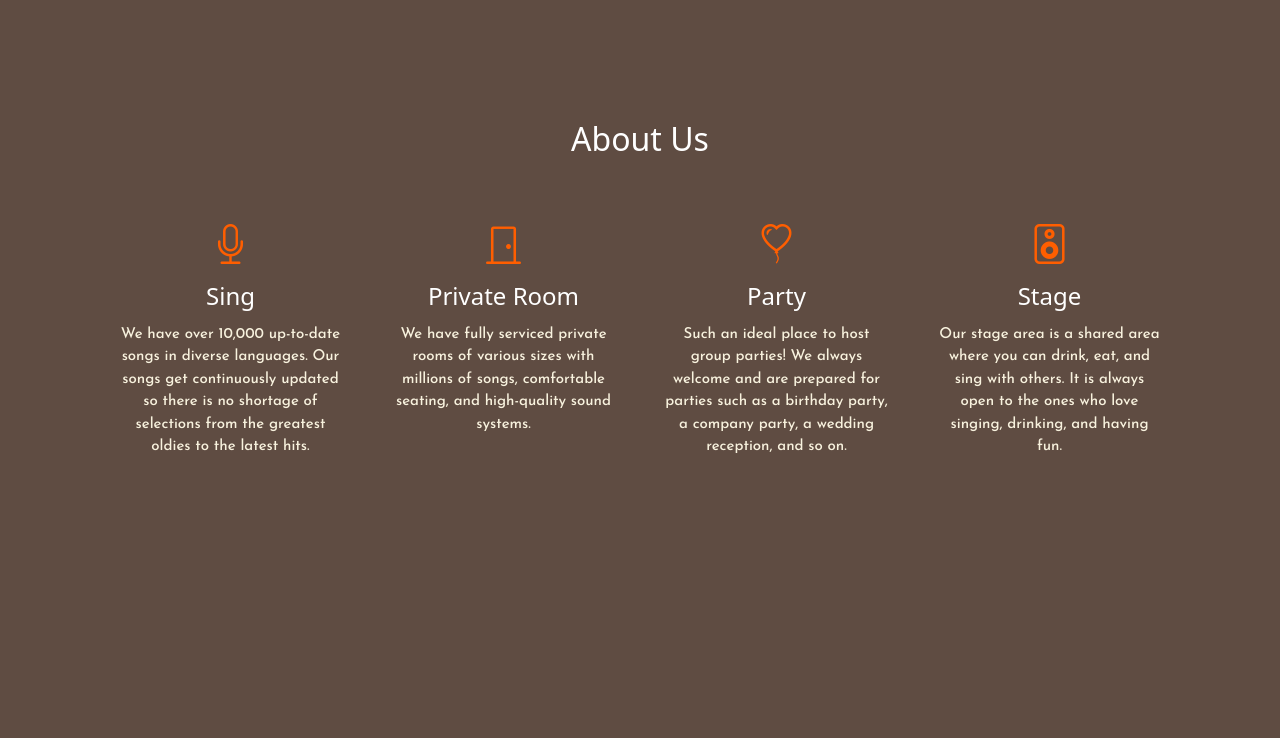
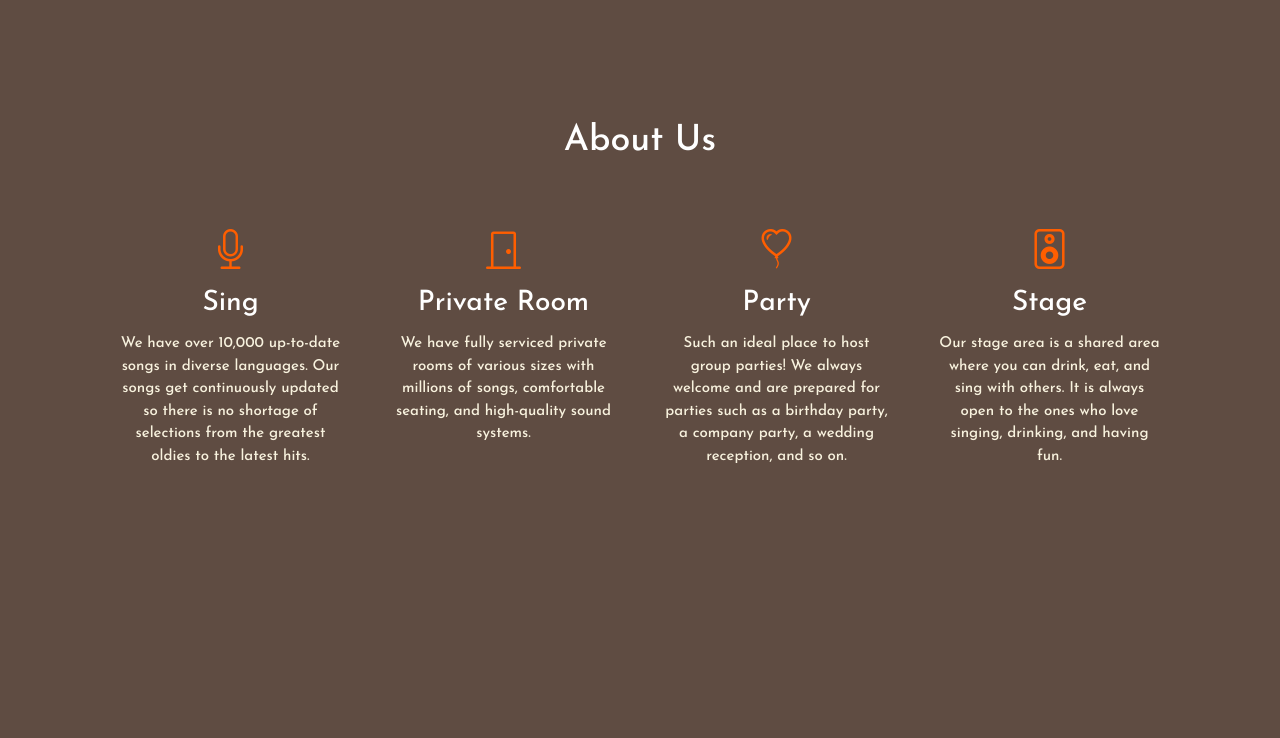
Before and after one commit to Nantayyc/nanta.github.io, a plain HTML site: page index.html in a window 1280 px wide. Shown: the part 920-1658 px from the top of the page. Drawn offline with nearby package versions, Linux system fonts and the light colour scheme.

Commit message:
Update index.html

```diff
--- a/index.html
+++ b/index.html
@@ -78,9 +78,9 @@
       </div>
     </header>
     <!-- About Page -->
-    <section class="page-section aboutPage" id="About">
+ <section class="page-section aboutPage" id="About">
       <div class="container px-4 px-lg-5">
-        <h2 class="text-center mt-0 text-white fontAbout">About Us</h2>
+        <h2 class="text-center mt-0 text-white fontAbout1">About Us</h2>
 
         <div class="row gx-4 gx-lg-5">
           <div class="col-lg-3 col-md-6 text-center">
@@ -88,7 +88,7 @@
               <div class="mb-2">
                 <i class="bi-mic fs-1 iconColor"></i>
               </div>
-              <h3 class="h4 mb-2 text-white fontAbout">Sing</h3>
+              <h3 class="h4 mb-2 text-white fontAbout2">Sing</h3>
               <p class="mb-0 fontAboutSub">
                 We have over 10,000 up-to-date songs in diverse languages. Our
                 songs get continuously updated so there is no shortage of
@@ -101,7 +101,7 @@
               <div class="mb-2">
                 <i class="bi-door-closed fs-1 iconColor"></i>
               </div>
-              <h3 class="h4 mb-2 text-white fontAbout">Private Room</h3>
+              <h3 class="h4 mb-2 text-white fontAbout2">Private Room</h3>
               <p class="mb-0 fontAboutSub">
                 We have fully serviced private rooms of various sizes with
                 millions of songs, comfortable seating, and high-quality sound
@@ -114,7 +114,7 @@
               <div class="mb-2">
                 <i class="bi-balloon-heart fs-1 iconColor"></i>
               </div>
-              <h3 class="h4 mb-2 text-white fontAbout">Party</h3>
+              <h3 class="h4 mb-2 text-white fontAbout2">Party</h3>
               <p class="mb-0 fontAboutSub">
                 Such an ideal place to host group parties! We always welcome and
                 are prepared for parties such as a birthday party, a company
@@ -128,7 +128,7 @@
               <div class="mb-2">
                 <i class="bi-speaker fs-1 iconColor"></i>
               </div>
-              <h3 class="h4 mb-2 text-white fontAbout">Stage</h3>
+              <h3 class="h4 mb-2 text-white fontAbout2">Stage</h3>
               <p class="mb-0 fontAboutSub">
                 Our stage area is a shared area where you can drink, eat, and
                 sing with others. It is always open to the ones who love
@@ -139,8 +139,6 @@
         </div>
       </div>
     </section>
-
-    <!--  Test Menu  -->
 
     <!-- Menu Page -->
 
```
